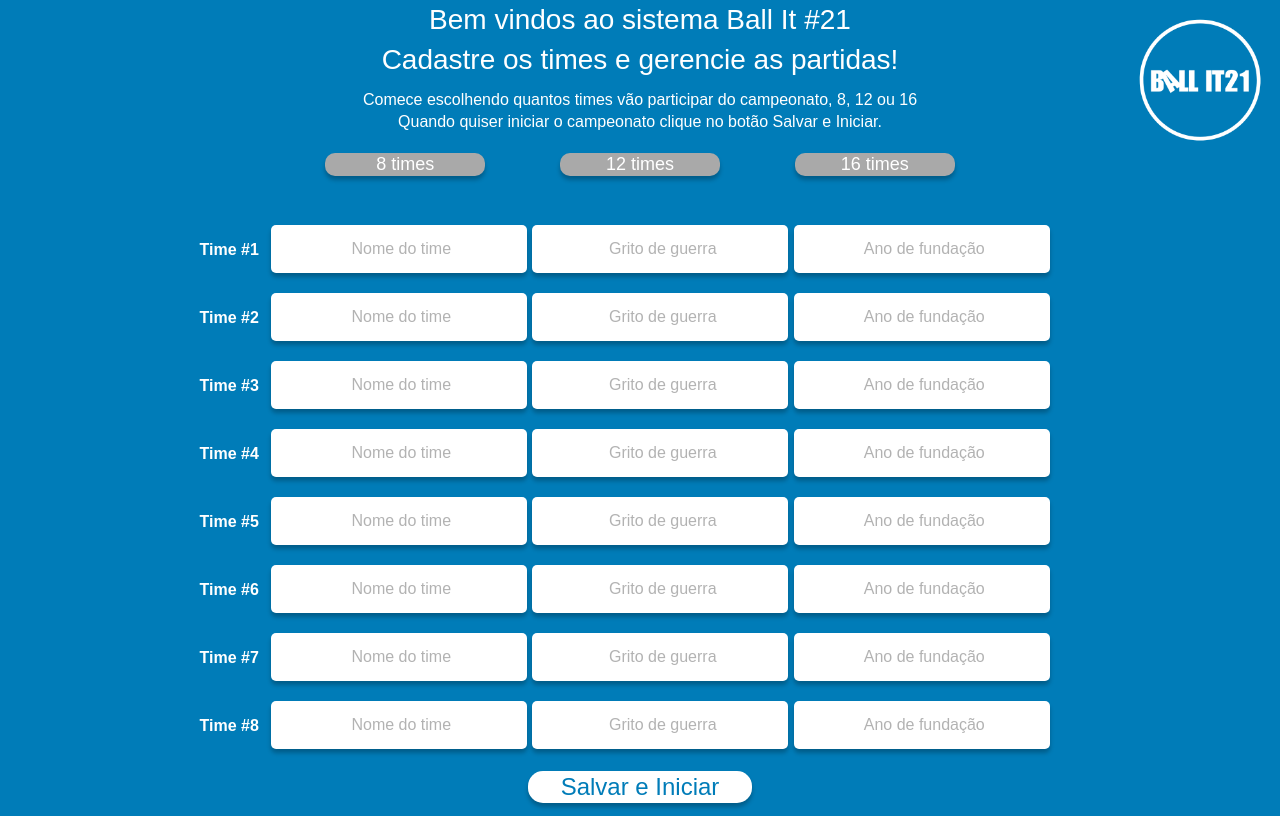
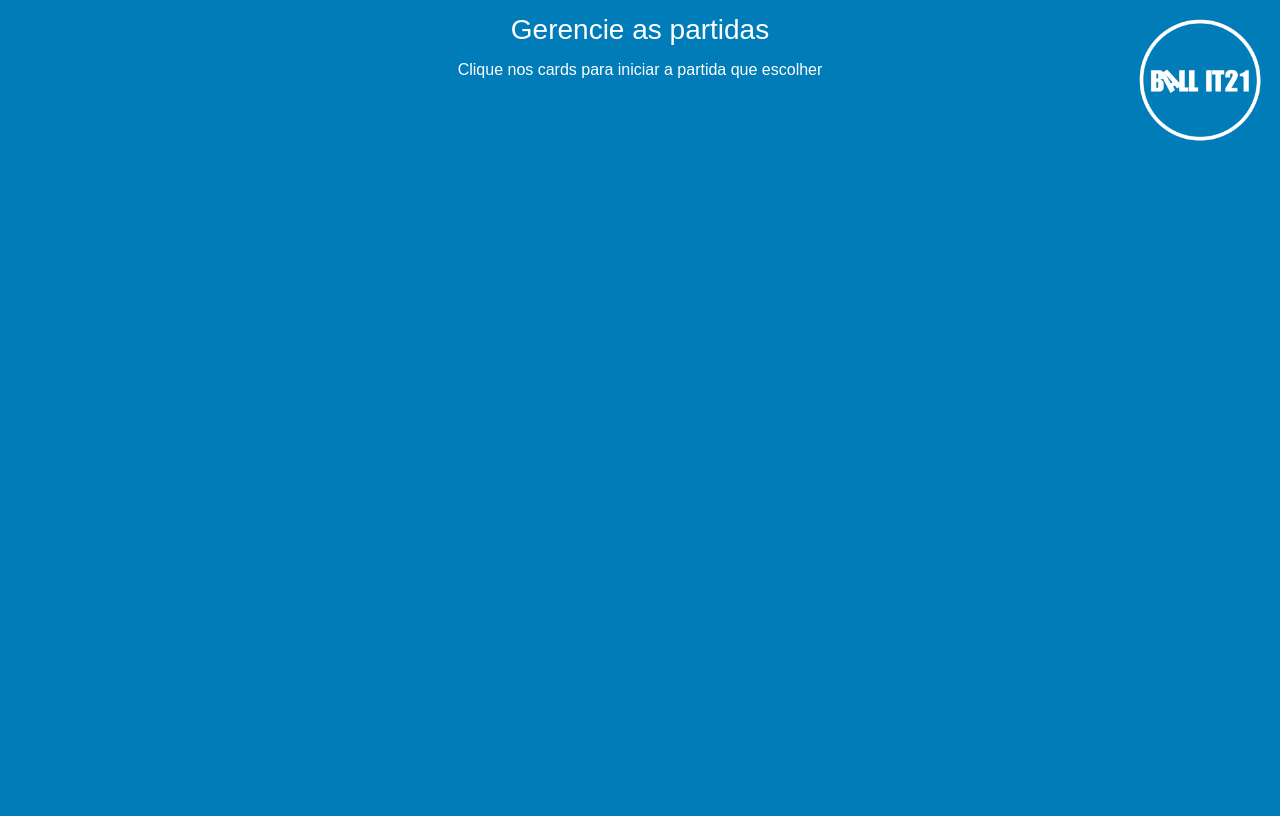
Before and after one commit to kassiaschipper/ballit21-front, a React (Vite) app: page /matches in a window 1280 px wide. Built offline with nearby package versions, Linux system fonts and the light colour scheme.

Commit message:
Implementation of the Matches component to show the championship pairs; Home component update to shuffle teams when clicking save.

```diff
--- a/package.json
+++ b/package.json
@@ -13,6 +13,7 @@
     "axios": "^1.7.3",
     "react": "^18.3.1",
     "react-dom": "^18.3.1",
+    "react-router-dom": "^6.26.0",
     "routes": "^2.1.0",
     "styled-components": "^6.1.12"
   },
--- a/src/components/App.jsx
+++ b/src/components/App.jsx
@@ -1,13 +1,18 @@
-import GlobalStyle from "../assets/style/GlobalStyle"
-import Home from "./home/Home"
+import GlobalStyle from "../assets/style/GlobalStyle";
+import { BrowserRouter, Routes, Route } from "react-router-dom";
+import Home from "./home/Home";
+import Matches from "./matches/Matches";
 
 export default function App() {
-
-
   return (
     <>
       <GlobalStyle />
-      <Home></Home>
+      <BrowserRouter>
+        <Routes>
+          <Route path="/registration" element={<Home />} />
+          <Route path="matches" element={<Matches />} />
+        </Routes>
+      </BrowserRouter>
     </>
-  )
+  );
 }
--- a/src/components/home/Home.jsx
+++ b/src/components/home/Home.jsx
@@ -1,13 +1,15 @@
 import styled from "styled-components";
 import BallitLogo from "../../assets/images/BallItLogo.png";
-import { useState } from "react";
+import { useState, useEffect } from "react";
 import { postTeams } from "../../service/ballit21Service";
+import { useNavigate } from "react-router-dom";
 
 export default function Home() {
   //vai começar com o número mínimo de cadastros dando a possibilidade
   //de alterar para 12 ou 16 que são as possibilidades válidas.
   const [numberOfTeams, setNumberOfTeams] = useState(8);
   const [disabledInput, setDisabledInput] = useState(false);
+
   //vai inicializar o estado de teams com uma lista de 8 objetos, número mínimo de times,
   //Cada objeto, inicia com os campos vazios, contém as propriedades que eu preciso para cadastrar um time
   const [teams, setTeams] = useState(
@@ -17,6 +19,8 @@ export default function Home() {
       year: "",
     }))
   );
+  const navigate = useNavigate();
+
 
   //Quando o botão for clicado vai receber o número de times escolhido, 8,12,16
   //é atualizado e cria uma nova lista de times com o tamanho de teamsOptions
@@ -36,6 +40,7 @@ export default function Home() {
     const newTeams = [...teams];
     newTeams[index][field] = value;
     setTeams(newTeams);
+
   };
 
 const registrations = Array.from({ length: numberOfTeams });
@@ -51,6 +56,25 @@ const registrations = Array.from({ length: numberOfTeams });
       .catch((res) => {
         console.log(res);
       });
+  }
+
+  useEffect(() => {
+    console.log(teams);
+  }, [teams]);
+
+  //função para embaralhar o array com os times
+  function shuffleTeams(teams) {
+    // Itera sobre cada elemento do array a partir do último até o primeiro
+    for (let i = teams.length - 1; i > 0; i--) {
+      // Seleciona um índice aleatório entre 0 e i
+      let j = Math.floor(Math.random() * (i + 1));
+      // Troca os elementos teams[i] e teams[j]
+      let temp = teams[i];
+      teams[i] = teams[j];
+      teams[j] = temp;
+    }
+    // Retorna o array embaralhado
+    return teams;
   }
 
   return (
@@ -111,7 +135,10 @@ const registrations = Array.from({ length: numberOfTeams });
           </RegistrationWrapper>
         ))}
         <ButtonWrapper>
-          <button type="submit" disabled={disabledInput}>
+          <button type="submit" disabled={disabledInput} onClick={() => {
+            let shuffled = shuffleTeams(teams);
+            navigate("/matches", { state: { teams: shuffled } })
+          }}>
             Salvar e Iniciar
           </button>
         </ButtonWrapper>
--- /dev/null
+++ b/src/components/matches/Matches.jsx
@@ -0,0 +1,95 @@
+import styled from "styled-components";
+import BallitLogo from "../../assets/images/BallItLogo.png";
+import { useLocation } from "react-router-dom";
+
+export default function Matches() {
+  const location = useLocation();
+  const registrations = location.state?.teams || [];
+
+  return (
+    <>
+      <LogoWrapper>
+        <img src={BallitLogo} alt="Logo Ball It"></img>
+      </LogoWrapper>
+      <TitleWrapper>
+        Gerencie as partidas
+        <p>Clique nos cards para iniciar a partida que escolher</p>
+      </TitleWrapper>
+      <MatchesWrapper>
+        {registrations.map((_, index) =>
+          index % 2 !== 0 ? (
+            <></>
+          ) : (
+            <CardWrapper key={index}>
+              <p>
+                <span>{registrations[index].name}</span> VS{" "}
+                <span>{registrations[index + 1].name}</span>
+              </p>
+            </CardWrapper>
+          )
+        )}
+        {}
+      </MatchesWrapper>
+    </>
+  );
+}
+
+const TitleWrapper = styled.div`
+  height: auto;
+  width: 70vw;
+  margin: 0 auto;
+  color: white;
+  font-size: 28px;
+  text-align: center;
+  line-height: 2.5rem;
+  margin-top: 10px;
+
+  p {
+    font-size: 16px;
+    line-height: 1.4rem;
+    margin-top: 1%;
+    margin-bottom: 1%;
+  }
+`;
+const LogoWrapper = styled.div`
+  width: 10rem;
+  height: 10rem;
+  position: fixed;
+  top: 0;
+  right: 0;
+  img {
+    max-width: 100%;
+    max-height: 100%;
+  }
+`;
+
+const MatchesWrapper = styled.div`
+  width: 80%;
+  height: 100%;
+  margin: 0 auto;
+  margin-top: 50px;
+  display: flex;
+  flex-wrap: wrap;
+  justify-content: space-around;
+  padding: 1rem;
+`;
+const CardWrapper = styled.div`
+  width: 20rem;
+  height: 10rem;
+  background-color: white;
+  border-radius: 15px;
+  margin-top: 10px;
+  cursor: pointer;
+  box-shadow: 0px 4px 4px rgba(0, 0, 0, 0.25);
+  display: flex;
+  justify-content: center;
+  align-items: center;
+  p {
+    color: #007cb8;
+    font-size: 1rem;
+  }
+  span {
+    font-weight: 700;
+    font-size: 1.5rem;
+  }
+`;
--- a/src/service/ballit21Service.jsx
+++ b/src/service/ballit21Service.jsx
@@ -5,10 +5,14 @@ import axios from "axios";
  const BASE_URL = "http://localhost:3000";
 
 function postTeams(teams){
-    console.log(teams)
     const promisse = axios.post(`${BASE_URL}/registration`, teams);
     return promisse;
 }
 
+function getTeams(){
+    const promisse = axios.get(`${BASE_URL}/registration`)
+    return promisse
+}
 
-export{postTeams }
+
+export{postTeams, getTeams }
```
Also changed, not shown: 1 other file (tests, documents, lock files or other folders).
